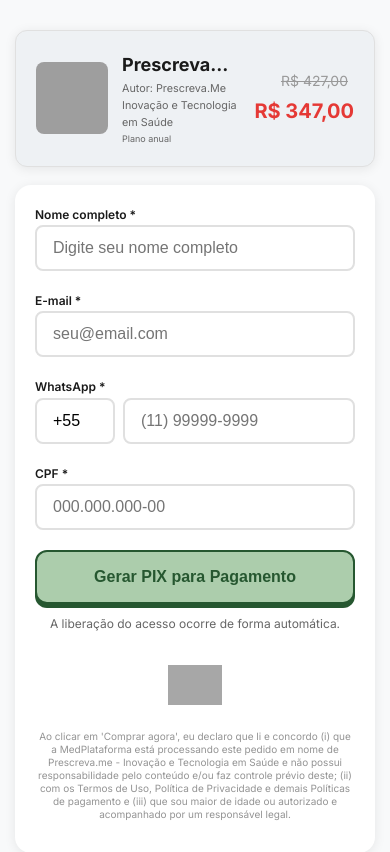
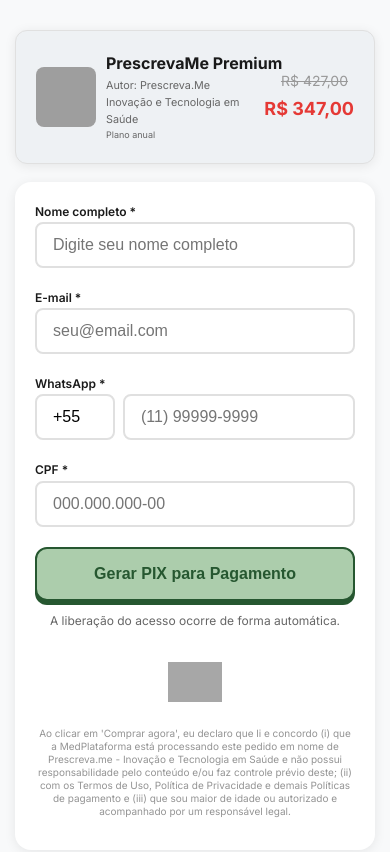
Before and after one commit to diogoqz/prescrevame-premium-checkout, a PHP site: page /checkout.php in a window 390 px wide. Shown: the part 200-1052 px from the top of the page. Run offline with PHP 8.4, Linux system fonts and the light colour scheme; grey boxes are pictures that could not be loaded.

Commit message:
style: ajusta summary-title no mobile para ocupar o box sem corte

```diff
--- a/styles.css
+++ b/styles.css
@@ -165,13 +165,13 @@
 }
 
 .summary-title {
-    font-size: 18px;
+    font-size: clamp(14px, 4.8vw, 18px);
     font-weight: 700;
     color: var(--text-dark);
     margin-bottom: 0px;
-    white-space: nowrap; /* não quebrar linha */
-    overflow: hidden;
-    text-overflow: ellipsis;
+    white-space: nowrap; /* manter em uma linha */
+    width: 100%;
+    display: block;
 }
 
 .summary-subtitle {
@@ -210,6 +210,13 @@
     color: #e53935; /* vermelho chamativo */
     font-weight: 800;
     font-size: 20px;
+}
+
+@media (max-width: 420px) {
+  .product-summary { gap: 10px; }
+  .summary-thumb { width: 60px; height: 60px; }
+  .summary-title { font-size: clamp(13px, 5.2vw, 16px); }
+  .summary-price .summary-discount { font-size: 18px; }
 }
 
 .form-group {
```
